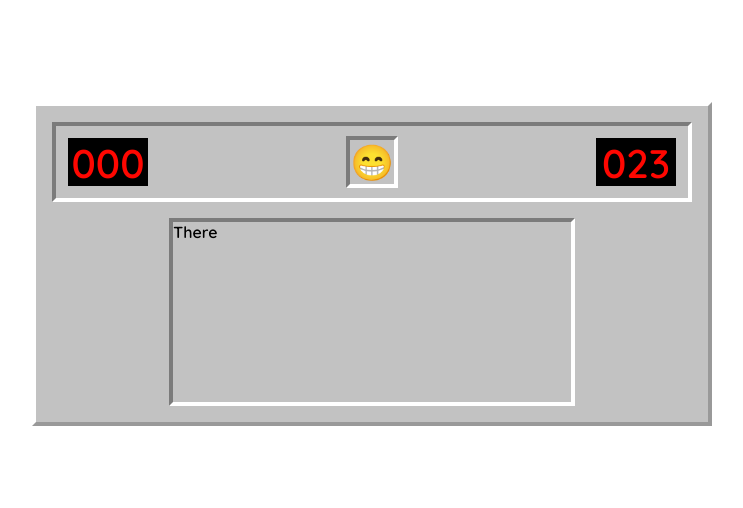
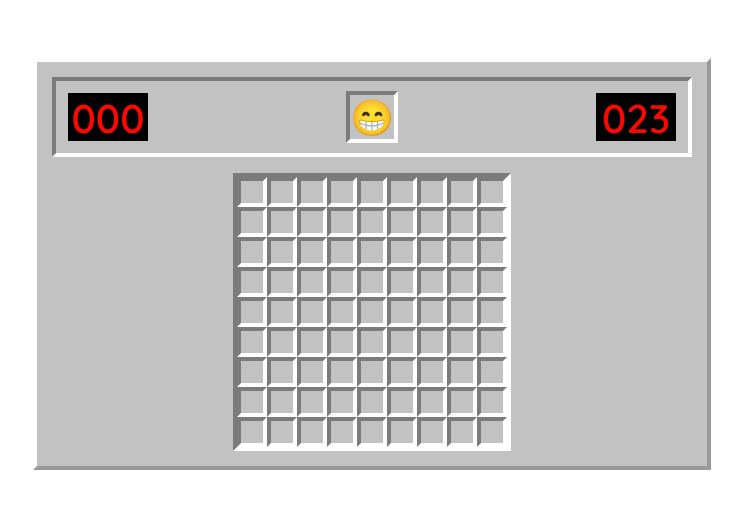
Before and after one commit to xsharonhe/minesweeper, a React (Create React App) app: page / in a window 1280 px wide. Shown: the part 136-644 px from the top of the page, without its empty margins (268-1011 px from the left). Built offline with nearby package versions, Linux system fonts and the light colour scheme.

Commit message:
Finish grid component for body component

```diff
--- a/src/components/App.tsx
+++ b/src/components/App.tsx
@@ -1,11 +1,27 @@
-import React from 'react';
+import React, { useState } from 'react';
 import styled, { ThemeProvider } from 'styled-components';
 
 import { MinesweeperTheme } from '../theme/theme';
-import Container from './Container';
+import { Container, ShadowContainer } from './Container';
 import NumberDisplay from './NumberDisplay';
+import Cell from './Cells';
+import { generateCells } from '../utils';
 
 const App: React.FC = () => {
+  const [cells, setCells] = useState(generateCells());
+
+  console.log(cells)
+
+  const renderCells = (): React.ReactNode => {
+    return cells.map((row, rowIndex) =>
+      row.map((cell, colIndex) => (
+        <Cell
+          key={`${rowIndex}-${colIndex}`}
+        />
+      ))
+    );
+  };
+
   return (
     <ThemeProvider theme={ MinesweeperTheme }>
       <GameBox>
@@ -19,7 +35,7 @@ const App: React.FC = () => {
           <NumberDisplay score={23}/>
         </Header>
         <Body>
-          There
+          { renderCells() }
         </Body>
       </GameBox>
     </ThemeProvider>
@@ -27,7 +43,7 @@ const App: React.FC = () => {
 };
 
 const GameBox = styled(Container)`
-  padding: 16px;
+  padding: 15px;
   background: ${({ theme }) => theme.colors.lightGrey};
   border-right-color: ${({ theme }) => theme.colors.shadowGrey};
   border-bottom-color: ${({ theme }) => theme.colors.shadowGrey};
@@ -39,39 +55,27 @@ const GameBox = styled(Container)`
   align-items: center;
 `;
 
-const Header = styled(Container)`
+const Header = styled(ShadowContainer)`
   padding: 10px 12px;
   width: 50vw;
   background:${({ theme }) => theme.colors.lightGrey};
-  border-right-color: ${({ theme }) => theme.colors.white};
-  border-bottom-color: ${({ theme }) => theme.colors.white};
-  border-left-color: ${({ theme }) => theme.colors.darkGrey};
-  border-top-color: ${({ theme }) => theme.colors.darkGrey};
   display: flex;
   justify-content: space-between;
   align-items: center;
 `;
 
-const FaceBox = styled(Container)`
+const FaceBox = styled(ShadowContainer)`
   width: 52px;
   height: 52px;
   font-size: 35px;
-  border-right-color: ${({ theme }) => theme.colors.white};
-  border-bottom-color: ${({ theme }) => theme.colors.white};
-  border-left-color: ${({ theme }) => theme.colors.darkGrey};
-  border-top-color: ${({ theme }) => theme.colors.darkGrey};
   display: flex;
   justify-content: center;
   align-items: center;
   cursor: pointer;
 `;
 
-const Body = styled(Container)`
+const Body = styled(ShadowContainer)`
   margin-top: 16px;
-  border-right-color: ${({ theme }) => theme.colors.white};
-  border-bottom-color: ${({ theme }) => theme.colors.white};
-  border-left-color: ${({ theme }) => theme.colors.darkGrey};
-  border-top-color: ${({ theme }) => theme.colors.darkGrey};
   display: grid;
   grid-template-rows: repeat(9, 1fr);
   grid-template-columns: repeat(9, 1fr);
--- /dev/null
+++ b/src/components/Cells.tsx
@@ -0,0 +1,16 @@
+import React from 'react';
+import styled from 'styled-components';
+import { ShadowContainer } from './Container';
+
+const Cell: React.FC = () => {
+    return (
+        <StyledCell/>
+    );
+};
+
+const StyledCell = styled(ShadowContainer)`
+    width: 30px;
+    height: 30px;
+`;
+
+export default Cell;
--- a/src/components/Container.tsx
+++ b/src/components/Container.tsx
@@ -1,9 +1,17 @@
 import styled from 'styled-components';
 
-const Container = styled.div`
+export const Container = styled.div`
     font-family: 'Quicksand', sans-serif;
     border-width: 4px;
     border-style: solid;
 `;
 
-export default Container;
+export const ShadowContainer = styled.div`
+    font-family: 'Quicksand', sans-serif;
+    border-width: 4px;
+    border-style: solid;
+    border-right-color: ${({ theme }) => theme.colors.white};
+    border-bottom-color: ${({ theme }) => theme.colors.white};
+    border-left-color: ${({ theme }) => theme.colors.darkGrey};
+    border-top-color: ${({ theme }) => theme.colors.darkGrey};
+`;
--- a/src/components/NumberDisplay.tsx
+++ b/src/components/NumberDisplay.tsx
@@ -1,7 +1,7 @@
 import React from 'react';
 import styled from 'styled-components';
 
-import Container from './Container';
+import { Container } from './Container';
 
 interface NumberDisplayProps {
     score: number;
--- /dev/null
+++ b/src/constants/index.ts
@@ -0,0 +1,2 @@
+export const MAX_ROWS = 9;
+export const MAX_COLS = 9;
--- /dev/null
+++ b/src/utils/index.ts
@@ -0,0 +1,41 @@
+import { MAX_COLS, MAX_ROWS } from '../constants/index';
+
+enum CellValues {
+    Bomb,
+    None,
+    One,
+    Two,
+    Three,
+    Four,
+    Five,
+    Six,
+    Seven,
+    Eight
+};
+
+enum CellStates {
+    Untouched,
+    Visible,
+    Flagged
+}
+
+type CellTypes = {
+    value: CellValues
+    state: CellStates
+}
+
+export const generateCells = () => {
+    const cells: CellTypes[][] = [];
+
+    for (let row = 0; row < MAX_ROWS; row++) {
+        cells.push([]);
+        for (let col = 0; col < MAX_COLS; col++) {
+            cells[row].push({
+                value: CellValues.None,
+                state: CellStates.Untouched
+            });
+        }
+    }
+
+    return cells;
+};
```
